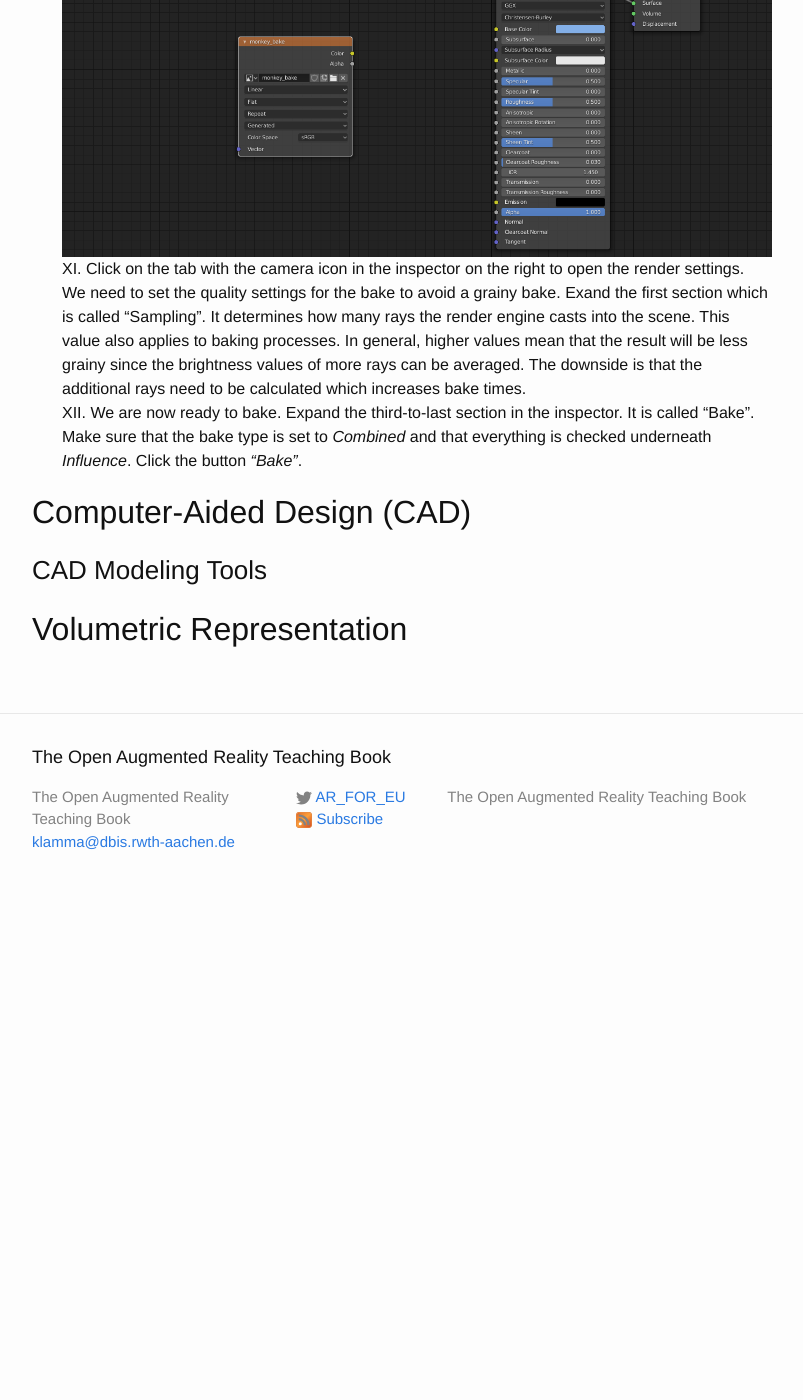
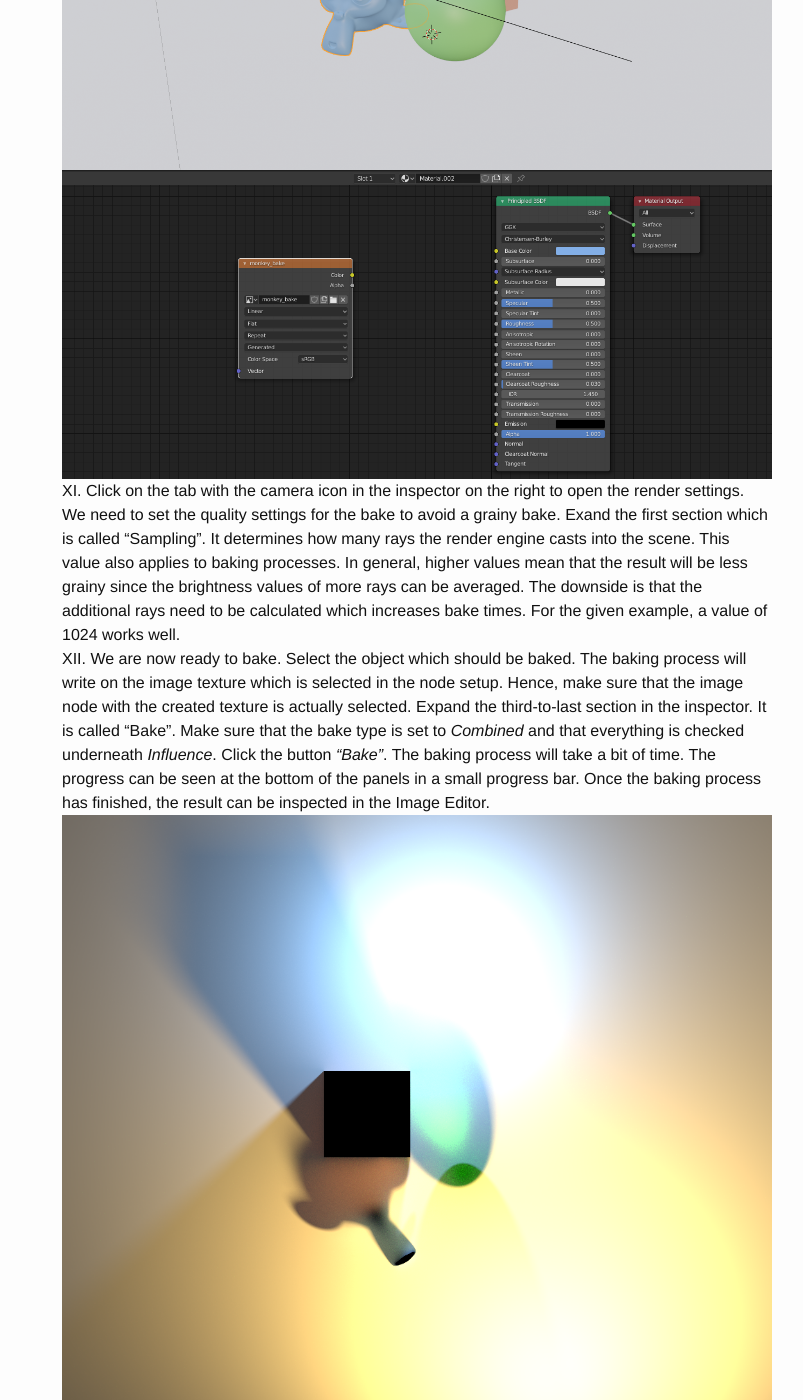
Before and after one commit to klamma/ar-for-eu-book, a Jekyll site: the page built from _pages/chapters/modeling.md, in a window 1280 px wide and 1400 px high, scrolled down 21467 px. Shown: the whole window, without its empty margins (238-1041 px from the left). Built offline with Jekyll 4.4.1, drawn with Linux system fonts in a browser that asks for light colours; nearby versions of some CDN libraries; before the commit the page ends 22380 px from its top, so only the background shows below that; some of the changed text lies outside the part shown.

Commit message:
continued texture baking tutorial, added further screenshots (modeling)

```diff
--- a/_pages/chapters/modeling.md
+++ b/_pages/chapters/modeling.md
@@ -471,7 +471,12 @@ They can be recovered by baking the normals of the high-resolution mesh onto the
    A live-preview of the lighting situation can be seen by pressing `Z` and selecting *Rendered*.
    In this preview mode, all viewport operations such as moving the view, moving objects or changing the light color and intensity are still possible.
 5. Add materials to the objects and give them some distinct colors.
-   ![Render Preview]({{pathToRoot}}/assets/figures/modeling/TextureBakingExercise/2RenderedPreview.png)
+   The materials can be set in the inspector on the right on the small tab with the red and black ball icon (not the globe icon).
+   Add a new material slot and change the color in the field which is labeld *Base Color*.
+   You can also give an object a glass material to create intricate caustics on the floor.
+   To change the material type to glass, select the dropdown menu which is labeled *Surface* and is currently set to *Principled BSDF*.
+   Then select the *Glass BSDF* option.
+   ![Render Preview]({{pathToRoot}}/assets/figures/modeling/TextureBakingExercise/RenderedPreview.png)
 6. As the final step of the scene setup, make sure that all 3D objects in the scene are UV unwrapped.
    In Blender 2.8 the primitive objects should be unwrapped automatically.
    Select an object and go to the *UV Editing* tab and check if geometry appears on the left in the UV editor.
@@ -505,11 +510,23 @@ They can be recovered by baking the normals of the high-resolution mesh onto the
 	This value also applies to baking processes.
 	In general, higher values mean that the result will be less grainy since the brightness values of more rays can be averaged.
 	The downside is that the additional rays need to be calculated which increases bake times.
+	For the given example, a value of 1024 works well.
 12.	We are now ready to bake.
+    Select the object which should be baked.
+	The baking process will write on the image texture which is selected in the node setup.
+	Hence, make sure that the image node with the created texture is actually selected.
     Expand the third-to-last section in the inspector.
 	It is called "Bake".
 	Make sure that the bake type is set to *Combined* and that everything is checked underneath *Influence*.
 	Click the button *"Bake"*.
+	The baking process will take a bit of time.
+	The progress can be seen at the bottom of the panels in a small progress bar.
+	Once the baking process has finished, the result can be inspected in the Image Editor.
+	![Baking Result]({{pathToRoot}}/assets/figures/modeling/TextureBakingExercise/plane_bake.png)
+13. It is important to know that despite the fact that the texture is visible in the Image Editor, it has not yet been saved.
+    If you close the Blender file now, the texture will be lost.
+	Hence, go to the top menu of the Image Editor and select *"Image > Save As..."* to save the image.
+14. Repeat the baking steps for all objects that you prepared for the baking process.
 
 ## Computer-Aided Design (CAD)
 
```
Also changed, not shown: assets/figures/modeling/TextureBakingExercise/RenderedPreview.png (added), assets/figures/modeling/TextureBakingExercise/plane_bake.png (added).
